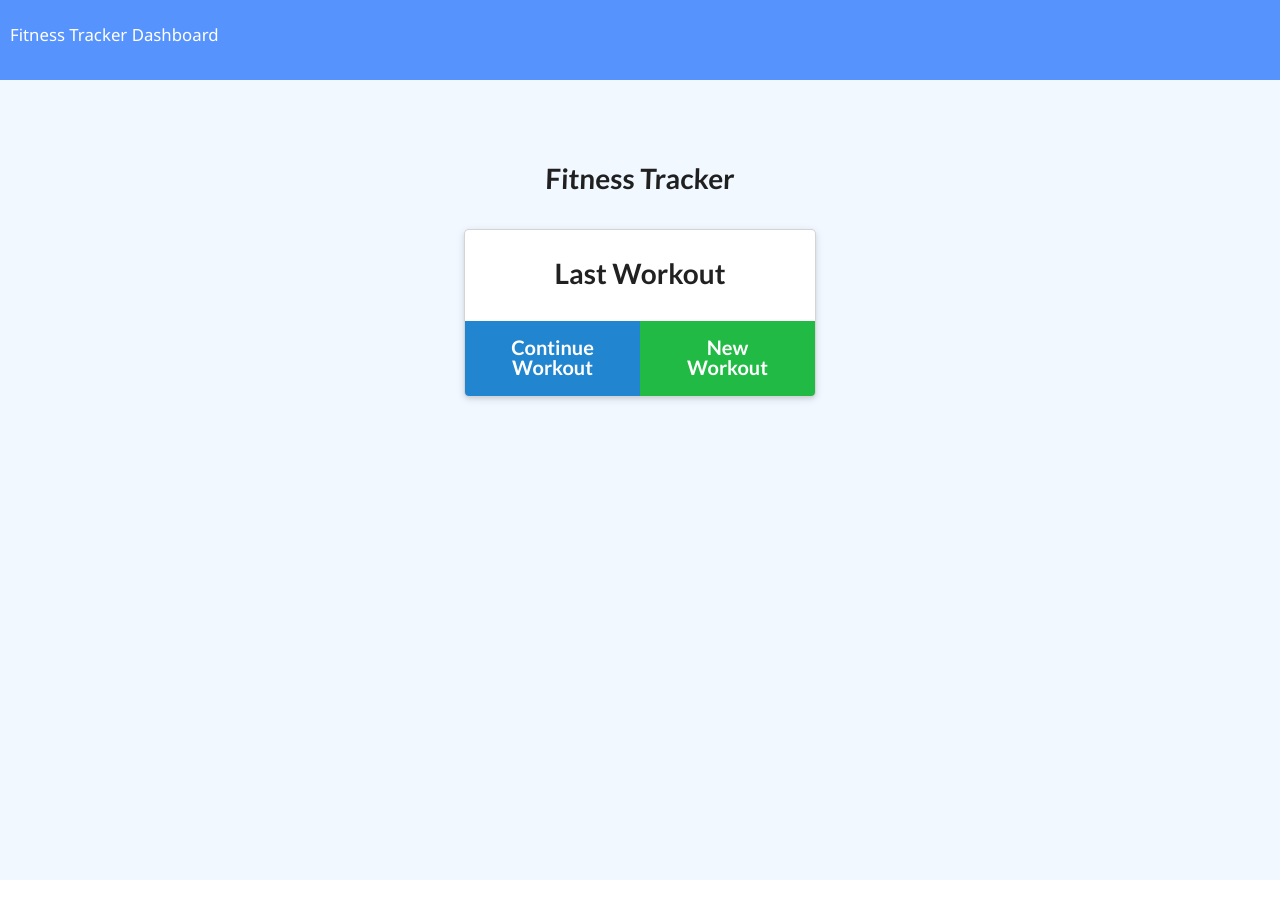
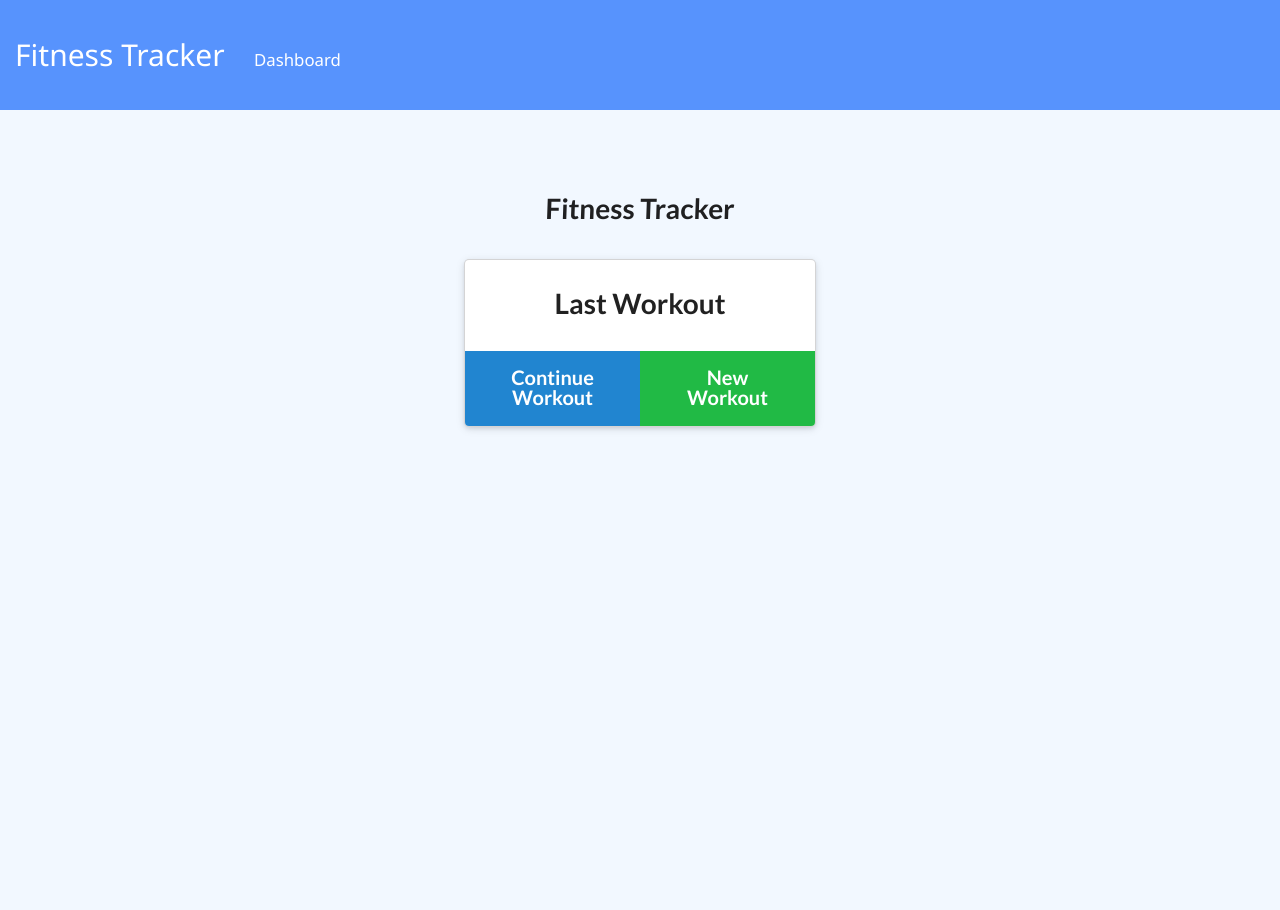
Before and after one commit to wilsoncollin7/fitness-tracker, a website: page public/index.html in a window 1280 px wide. Before the commit the page ends 880 px from the top, so only its background shows below. Drawn offline with nearby package versions, Linux system fonts and the light colour scheme; no server answers.

Commit message:
fixed navbar styling

```diff
--- a/public/index.html
+++ b/public/index.html
@@ -12,8 +12,8 @@
 
 <body>
   <nav>
-    <a href="/">Fitness Tracker</a>
-    <a href="/stats">Dashboard</a>
+    <a href="/" id="brand">Fitness Tracker</a>
+    <a href="/stats" id="dash">Dashboard</a>
   </nav>
   <div class="wrapper workout">
     <header>
--- a/public/style.css
+++ b/public/style.css
@@ -19,7 +19,7 @@ body {
 nav {
   background-color: #5793fd;
   color: #ffffff;
-  height: 80px;
+  height: 100pxpx;
   padding: 10px;
   line-height: 3;
   font-size: 1.2rem;
@@ -46,6 +46,12 @@ header {
 
 header h1 {
   transform: skewX(-2deg);
+}
+
+#brand {
+  margin-right: 20px;
+  font-size: 30px;
+  padding: 5px;
 }
 
 select {
```
Also changed, not shown: public/exercise.html (+1 -1 lines), public/stats.html (+1 -1 lines).
